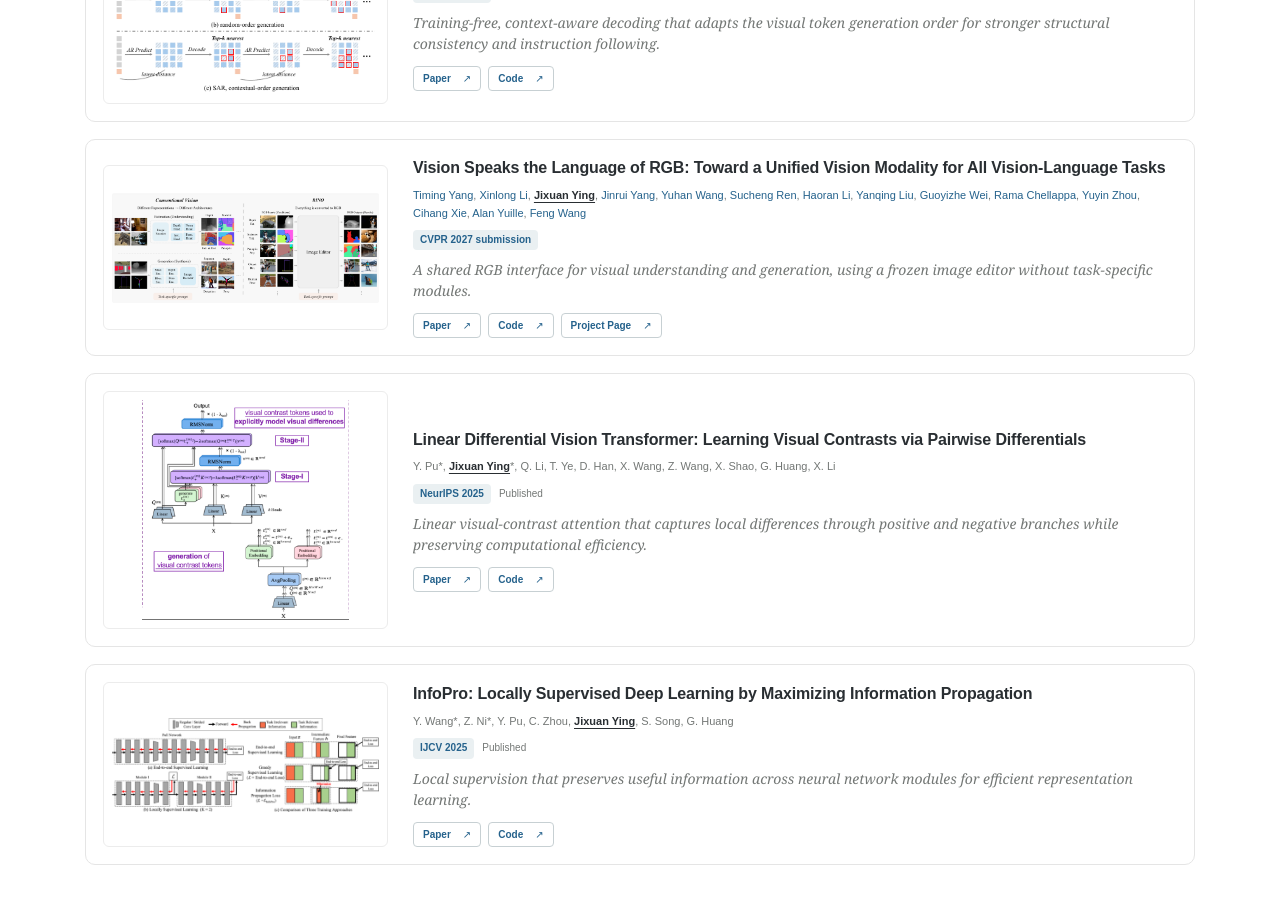
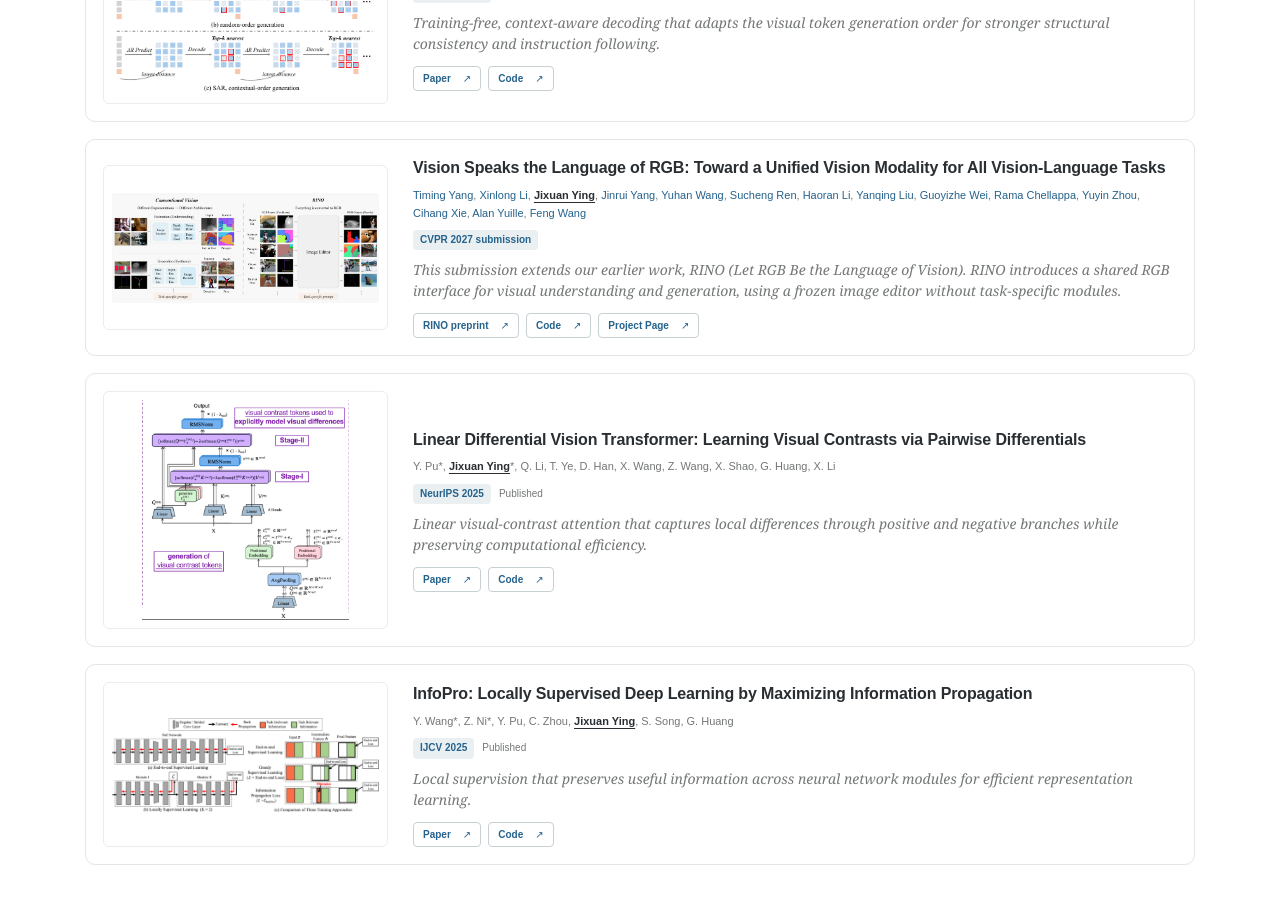
Before and after one commit to Hpesojyjx/Hpesojyjx.github.io, a Jekyll site: the page built from _pages/about.html, in a window 1280 px wide and 900 px high, scrolled down 1350 px. Built offline with Jekyll 4.4.1, drawn with Linux system fonts in a browser that asks for light colours.

Commit message:
Clarify that the CVPR submission extends the RINO preprint

```diff
--- a/_pages/about.html
+++ b/_pages/about.html
@@ -37,8 +37,8 @@ redirect_from:
 
  <div class="paper-copy"><h3>Vision Speaks the Language of RGB: Toward a Unified Vision Modality for All Vision-Language Tasks</h3><p class="authors"><a href="https://openreview.net/profile?id=~Timing_Yang1">Timing Yang</a>, <a href="https://openreview.net/profile?id=~Xinlong_Li2">Xinlong Li</a>, <a href="https://openreview.net/profile?id=~Jixuan_Ying2"><strong class="me">Jixuan Ying</strong></a>, <a href="https://openreview.net/profile?id=~Jinrui_Yang2">Jinrui Yang</a>, <a href="https://openreview.net/profile?id=~Yuhan_Wang11">Yuhan Wang</a>, <a href="https://openreview.net/profile?id=~Sucheng_Ren1">Sucheng Ren</a>, <a href="https://openreview.net/profile?id=~Haoran_Li16">Haoran Li</a>, <a href="https://openreview.net/profile?id=~Yanqing_Liu2">Yanqing Liu</a>, <a href="https://openreview.net/profile?id=~Guoyizhe_Wei1">Guoyizhe Wei</a>, <a href="https://openreview.net/profile?id=~Rama_Chellappa1">Rama Chellappa</a>, <a href="https://openreview.net/profile?id=~Yuyin_Zhou1">Yuyin Zhou</a>, <a href="https://openreview.net/profile?id=~Cihang_Xie3">Cihang Xie</a>, <a href="https://openreview.net/profile?id=~Alan_Yuille1">Alan Yuille</a>, <a href="https://openreview.net/profile?id=~Feng_Wang14">Feng Wang</a></p>
  <div class="labels"><span class="venue">CVPR 2027 submission</span></div>
- <p class="summary">A shared RGB interface for visual understanding and generation, using a frozen image editor without task-specific modules.</p>
- <div class="resources"><a class="resource" href="https://arxiv.org/abs/2607.12450" target="_blank" rel="noopener noreferrer">Paper<span aria-hidden="true">↗</span></a><a class="resource" href="https://github.com/yangtiming/RINO" target="_blank" rel="noopener noreferrer">Code<span aria-hidden="true">↗</span></a><a class="resource" href="https://yangtiming.github.io/RINO_Page/" target="_blank" rel="noopener noreferrer">Project Page<span aria-hidden="true">↗</span></a></div></div></article>
+ <p class="summary">This submission extends our earlier work, RINO (<em>Let RGB Be the Language of Vision</em>). RINO introduces a shared RGB interface for visual understanding and generation, using a frozen image editor without task-specific modules.</p>
+ <div class="resources"><a class="resource" href="https://arxiv.org/abs/2607.12450" target="_blank" rel="noopener noreferrer">RINO preprint<span aria-hidden="true">↗</span></a><a class="resource" href="https://github.com/yangtiming/RINO" target="_blank" rel="noopener noreferrer">Code<span aria-hidden="true">↗</span></a><a class="resource" href="https://yangtiming.github.io/RINO_Page/" target="_blank" rel="noopener noreferrer">Project Page<span aria-hidden="true">↗</span></a></div></div></article>
 <article class="paper with-cover" data-year="2025" id="linear"><a class="paper-image-link" href="https://arxiv.org/abs/2511.00833" target="_blank" rel="noopener"><img class="paper-visual" src="assets/linear-method.png" alt="LinearDiff architecture: visual contrast token generation and two-stage attention" loading="lazy"></a>
 
  <div class="paper-copy"><h3>Linear Differential Vision Transformer: Learning Visual Contrasts via Pairwise Differentials</h3><p class="authors">Y. Pu*, <strong class="me">Jixuan Ying</strong>*, Q. Li, T. Ye, D. Han, X. Wang, Z. Wang, X. Shao, G. Huang, X. Li</p>
```
